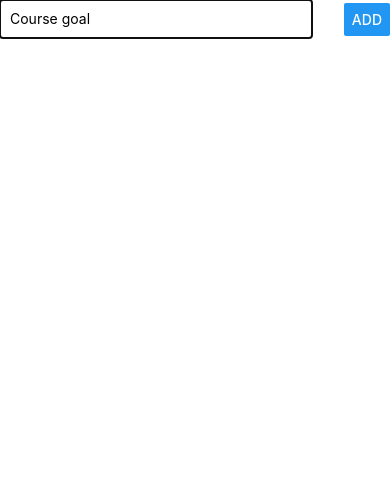
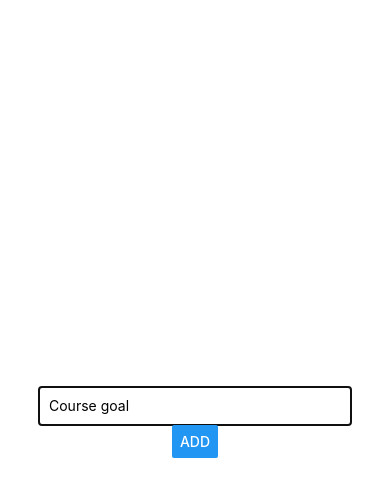
Before and after one commit to Generic35/ReactNativeHooks, a React Native app: screen / in a window 390 px wide. Both pictures are taken after a click on the button "ADD GOAL". Shown: the top 496 px of the page. Built offline with nearby package versions, Linux system fonts and the light colour scheme.

Commit message:
(feature) Centered content in the modal

```diff
--- a/components/GoalInput.js
+++ b/components/GoalInput.js
@@ -8,7 +8,7 @@ const GoalInput = props => {
   };
 
   return (
-    <Modal visible={props.visible}>
+    <Modal visible={props.visible} animationType="slide">
       <View style={styles.inputContainer}>
         <TextInput
           placeholder="Course goal"
@@ -30,8 +30,8 @@ const styles = StyleSheet.create({
     width: '80%'
   },
   inputContainer: {
-    flexDirection: 'row',
-    justifyContent: 'space-between',
+    flex: 1,
+    justifyContent: 'center',
     alignItems: 'center'
   }
 });
```
